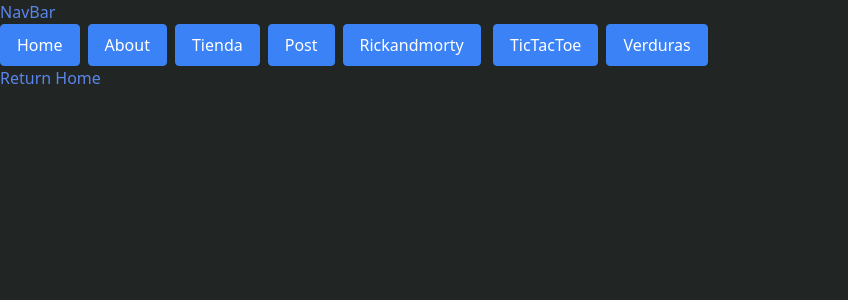
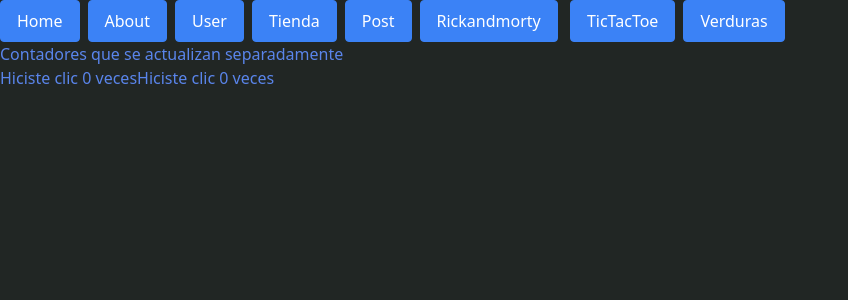
Before and after one commit to r03r/ProyectoAPI, a Next.js app: page /contador in a window 1280 px wide. Before the commit this address had no page. Shown: the top 300 px of the page, without its empty margins (0-848 px from the left). Built offline with nearby package versions, Linux system fonts and the light colour scheme.

Commit message:
empiezo un nuevo contador y archivo json

```diff
--- /dev/null
+++ b/app/contador/page.jsx
@@ -0,0 +1,26 @@
+"use client"
+import { useState } from 'react';
+
+export default function MyApp() {
+  return (
+    <div>
+      <h1>Contadores que se actualizan separadamente</h1>
+      <MyButton />
+      <MyButton />
+    </div>
+  );
+}
+
+function MyButton() {
+  const [count, setCount] = useState(0);
+
+  function handleClick() {
+    setCount(count + 1);
+  }
+
+  return (
+    <button onClick={handleClick}>
+      Hiciste clic {count} veces
+    </button>
+  );
+}
--- /dev/null
+++ b/app/user/page.jsx
@@ -0,0 +1,24 @@
+
+const user = {
+    id:1,
+    name: 'lily mar',
+    imageUrl: 'https://i.imgur.com/yXOvdOSs.jpg',
+    imageSize : 90}
+
+
+    export default function Perfil() {
+      return (
+        <>
+        <h1>{user.name}</h1>
+        <img
+          className="avatar"
+          src={user.imageUrl}
+          alt={'Foto de ' + user.name}
+          style={{
+            width: user.imageSize,
+            height: user.imageSize
+          }}
+        />
+      </>
+    );
+  }
--- a/components/Navbar.jsx
+++ b/components/Navbar.jsx
@@ -3,7 +3,6 @@ import Link from "next/link";
 export default function Navbar() {
   return (
     <nav className="rounded border-solid hover:border-dotted">
-      <h1>NavBar</h1>
       <ul className="  space-x-2   flex-row    ">
         <Link
           className="inline-block border border-blue-500 rounded py-2 px-4 bg-blue-500
@@ -20,6 +19,14 @@ export default function Navbar() {
           href="/about"
         >
           About
+        </Link>
+        <Link
+          className="inline-block border border-blue-500 rounded py-2 px-4 bg-blue-500
+        hover:bg-blue-700 text-white
+"
+          href="/user"
+        >
+          User
         </Link>
         <Link
           className="inline-block border border-blue-500 rounded py-2 px-4 bg-blue-500
```
Also changed, not shown: app/API/frutas.json (added, +8 -0 lines).
